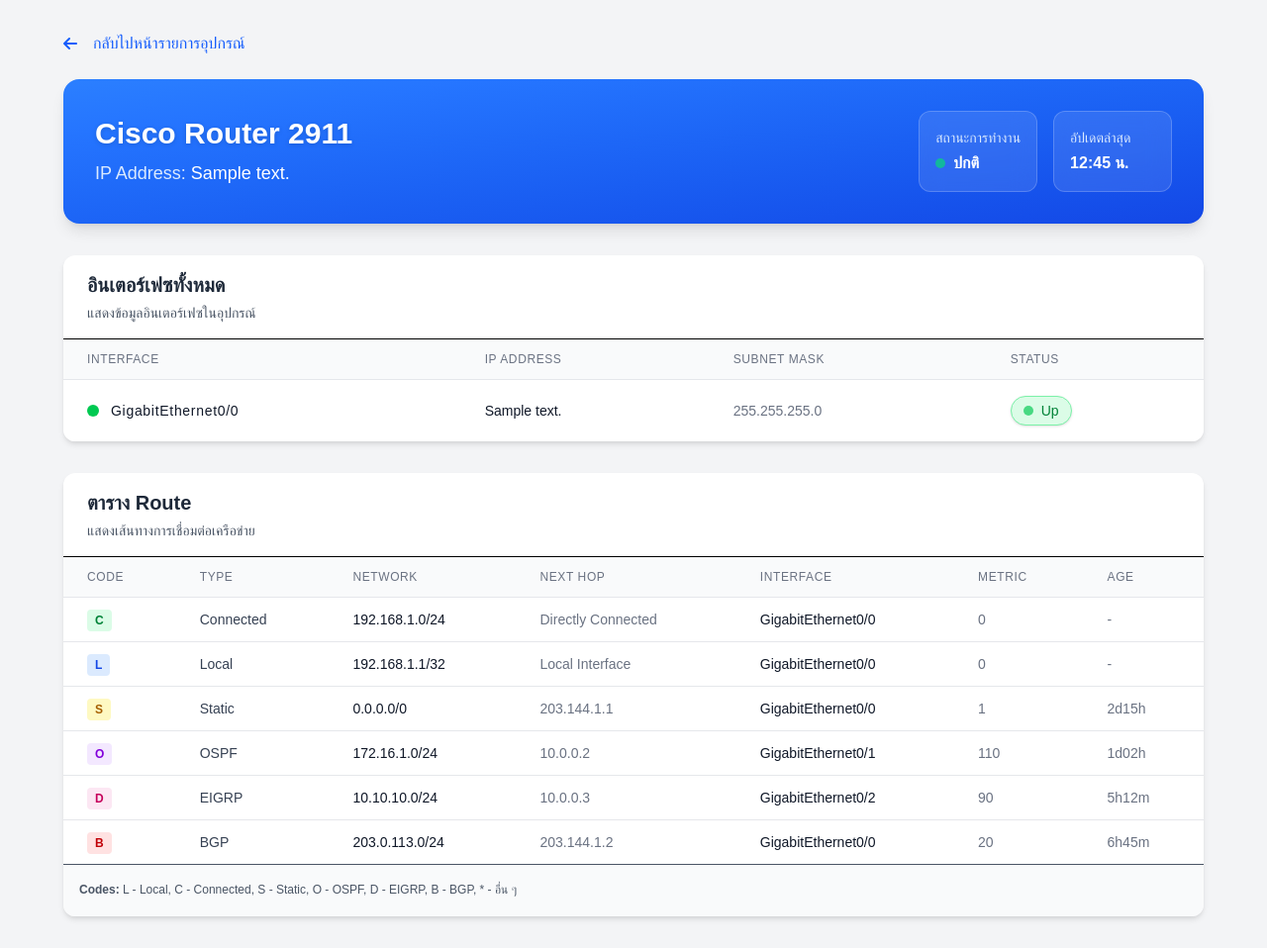
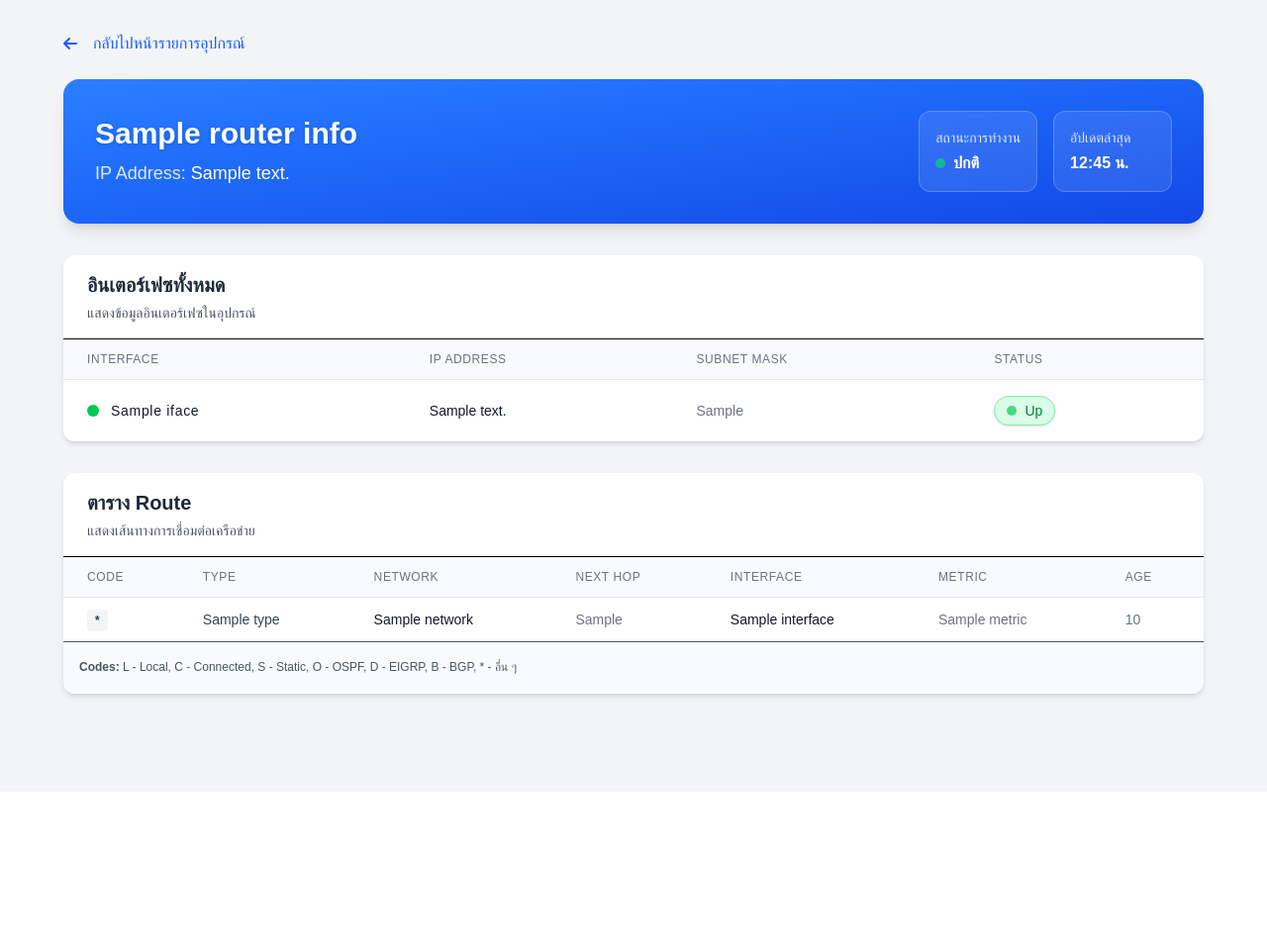
Before and after one commit to Yunoya18/IPA-Project, a FastAPI app: template web/templates/router_detail.html in a window 1280 px wide. Shown: the whole page at 99% size. After the commit the page ends 710 px from the top, so only its background shows below. Run offline with FastAPI, Linux system fonts and the light colour scheme; the template is opened without the code that fills it: most values are stand-ins (such as "Sample title", 1, 10 or a date in 2020); style sheets or scripts are compiled from the project's sources.

Commit message:
update router_detail page

```diff
--- a/web/app.py
+++ b/web/app.py
@@ -9,6 +9,7 @@ from pymongo import MongoClient
 client = MongoClient("mongodb://mongo:27017/")
 db = client["netconfig_db"]
 routers_collection = db["routers"]
+router_info_collection = db["router_info"]
 
 title = "NetConfig - "
 
@@ -17,7 +18,7 @@ app.mount("/static", StaticFiles(directory="static"), name="static")
 templates = Jinja2Templates(directory="templates")
 
 @app.get("/")
-async def home(request: Request):
+def home(request: Request):
     routers = list(routers_collection.find())
     return templates.TemplateResponse("index.html", {"title": title + "Home", "request" : request, "routers_list": routers})
 
@@ -25,21 +26,25 @@ async def home(request: Request):
 def router_detail(request: Request, router_id: str):
     try:
         obj_id = ObjectId(router_id)
-        router_data = routers_collection.find_one({"_id": obj_id})
 
-        if router_data is None:
-            raise HTTPException(status_code=404, detail="Router not found")
+        router_auth = routers_collection.find_one({"_id": obj_id})
+        if router_auth is None:
+            raise HTTPException(status_code=404, detail="Router auth data not found")
+
+        ip_to_find = router_auth.get("ip_address")
+        router_data = router_info_collection.find_one({"ip_address": ip_to_find})
 
         return templates.TemplateResponse("router_detail.html", {
-            "title": title + "Detail - " + router_data['ip_address'],
+            "title": title + "Detail - " + ip_to_find,
             "request" : request,
-            "router": router_data
+            "router_auth": router_auth, # ข้อมูลจาก collection 'routers'
+            "router_info": router_data  # ข้อมูลจาก collection 'router_info'
         })
     except Exception as e:
         raise HTTPException(status_code=500, detail=str(e))
 
 @app.post("/add")
-async def add_router(
+def add_router(
     ip_address: str = Form(...),
     username: str = Form(...),
     password: str = Form(...),
--- a/web/static/css/styles.css
+++ b/web/static/css/styles.css
@@ -8,14 +8,14 @@
     --font-mono: ui-monospace, SFMono-Regular, Menlo, Monaco, Consolas, "Liberation Mono",
       "Courier New", monospace;
     --color-red-100: oklch(93.6% 0.032 17.717);
+    --color-red-300: oklch(80.8% 0.114 19.571);
+    --color-red-400: oklch(70.4% 0.191 22.216);
     --color-red-500: oklch(63.7% 0.237 25.331);
     --color-red-600: oklch(57.7% 0.245 27.325);
     --color-red-700: oklch(50.5% 0.213 27.518);
     --color-red-800: oklch(44.4% 0.177 26.899);
     --color-yellow-100: oklch(97.3% 0.071 103.193);
-    --color-yellow-500: oklch(79.5% 0.184 86.047);
     --color-yellow-700: oklch(55.4% 0.135 66.442);
-    --color-yellow-800: oklch(47.6% 0.114 61.907);
     --color-green-100: oklch(96.2% 0.044 156.743);
     --color-green-300: oklch(87.1% 0.15 154.449);
     --color-green-400: oklch(79.2% 0.209 151.711);
@@ -25,15 +25,13 @@
     --color-green-800: oklch(44.8% 0.119 151.328);
     --color-blue-50: oklch(97% 0.014 254.604);
     --color-blue-100: oklch(93.2% 0.032 255.585);
-    --color-blue-300: oklch(80.9% 0.105 251.813);
-    --color-blue-400: oklch(70.7% 0.165 254.624);
     --color-blue-500: oklch(62.3% 0.214 259.815);
     --color-blue-600: oklch(54.6% 0.245 262.881);
     --color-blue-700: oklch(48.8% 0.243 264.376);
     --color-blue-800: oklch(42.4% 0.199 265.638);
+    --color-blue-900: oklch(37.9% 0.146 265.522);
     --color-purple-100: oklch(94.6% 0.033 307.174);
     --color-purple-500: oklch(62.7% 0.265 303.9);
-    --color-purple-600: oklch(55.8% 0.288 302.321);
     --color-purple-700: oklch(49.6% 0.265 301.924);
     --color-pink-100: oklch(94.8% 0.028 342.258);
     --color-pink-700: oklch(52.5% 0.223 3.958);
@@ -48,7 +46,6 @@
     --color-gray-900: oklch(21% 0.034 264.665);
     --color-white: #fff;
     --spacing: 0.25rem;
-    --container-sm: 24rem;
     --container-4xl: 56rem;
     --container-6xl: 72rem;
     --text-xs: 0.75rem;
@@ -59,19 +56,14 @@
     --text-lg--line-height: calc(1.75 / 1.125);
     --text-xl: 1.25rem;
     --text-xl--line-height: calc(1.75 / 1.25);
-    --text-2xl: 1.5rem;
-    --text-2xl--line-height: calc(2 / 1.5);
     --text-3xl: 1.875rem;
     --text-3xl--line-height: calc(2.25 / 1.875);
     --text-4xl: 2.25rem;
     --text-4xl--line-height: calc(2.5 / 2.25);
-    --font-weight-light: 300;
     --font-weight-medium: 500;
     --font-weight-semibold: 600;
     --font-weight-bold: 700;
-    --tracking-tighter: -0.05em;
     --tracking-wider: 0.05em;
-    --tracking-widest: 0.1em;
     --leading-relaxed: 1.625;
     --radius-lg: 0.5rem;
     --radius-xl: 0.75rem;
@@ -1002,11 +901,6 @@ body {
   inherits: false;
   initial-value: 0 0 #0000;
 }
-@property --tw-outline-style {
-  syntax: "*";
-  inherits: false;
-  initial-value: solid;
-}
 @property --tw-blur {
   syntax: "*";
   inherits: false;
@@ -1138,7 +1032,6 @@ body {
       --tw-ring-offset-width: 0px;
       --tw-ring-offset-color: #fff;
       --tw-ring-offset-shadow: 0 0 #0000;
-      --tw-outline-style: solid;
       --tw-blur: initial;
       --tw-brightness: initial;
       --tw-contrast: initial;
--- a/web/templates/router_detail.html
+++ b/web/templates/router_detail.html
@@ -22,15 +22,20 @@
         <div
             class="bg-linear-to-br from-blue-500 to-blue-700 rounded-2xl text-white p-8 mb-8 shadow-lg flex flex-col lg:flex-row justify-between items-start lg:items-center">
             <div>
-                <h1 class="text-3xl font-bold mb-2 drop-shadow-sm">Cisco Router 2911</h1>
-                <p class="text-blue-100 text-lg">IP Address: <span class="font-medium text-white">{{ router.ip_address }}</span></p>
+                <h1 class="text-3xl font-bold mb-2 drop-shadow-sm">{{ router_info.hostname }}</h1>
+                <p class="text-blue-100 text-lg">IP Address: <span class="font-medium text-white">{{ router_auth.ip_address }}</span></p>
             </div>
             <div class="mt-6 lg:mt-0 lg:ml-8 grid grid-cols-1 sm:grid-cols-2 gap-4 w-full lg:w-auto">
                 <div class="bg-white/10 backdrop-blur-md p-4 rounded-xl border border-white/20">
                     <p class="text-blue-100 text-sm mb-1">สถานะการทำงาน</p>
                     <div class="flex items-center space-x-2">
+                        {% if router_info.status == 'up' %}
                         <span class="inline-block w-2.5 h-2.5 bg-green-400 rounded-full animate-pulse"></span>
                         <p class="font-semibold text-white">ปกติ</p>
+                        {% else %}
+                        <span class="inline-block w-2.5 h-2.5 bg-red-400 rounded-full animate-pulse"></span>
+                        <p class="font-semibold text-white">หยุดทำงาน</p>
+                        {% endif %}
                     </div>
                 </div>
                 <div class="bg-white/10 backdrop-blur-md p-4 rounded-xl border border-white/20">
@@ -59,25 +64,32 @@
                         </tr>
                     </thead>
                     <tbody class="bg-white divide-y divide-gray-200">
+                        {% for iface in router_info.interfaces %}
                         <tr class="table-row">
                             <td class="px-6 py-4 whitespace-nowrap">
                                 <div class="flex items-center">
                                     <div class="w-3 h-3 bg-green-500 rounded-full mr-3"></div>
                                     <span
-                                        class="text-sm font-medium text-gray-900 tracking-wider">GigabitEthernet0/0</span>
+                                        class="text-sm font-medium text-gray-900 tracking-wider">{{ iface.name }}</span>
                                 </div>
                             </td>
-                            <td class="px-6 py-4 whitespace-nowrap text-sm text-gray-900">{{ router.ip_address }}</td>
-                            <td class="px-6 py-4 whitespace-nowrap text-sm text-gray-500">255.255.255.0</td>
+                            <td class="px-6 py-4 whitespace-nowrap text-sm text-gray-900">{{ iface.ip_address }}</td>
+                            <td class="px-6 py-4 whitespace-nowrap text-sm text-gray-500">{{ iface.subnet_mask }}</td>
                             <td class="px-6 py-4 whitespace-nowrap">
-                                <div
-                                    class="inline-flex items-center space-x-2 bg-green-100 border border-green-300 text-green-700 px-3 py-1 rounded-full shadow-sm">
-                                    <span
-                                        class="inline-block w-2.5 h-2.5 bg-green-500 rounded-full animate-pulse"></span>
+                                {% if iface.status == 'up' %}
+                                <div class="inline-flex items-center space-x-2 bg-green-100 border border-green-300 text-green-700 px-3 py-1 rounded-full shadow-sm">
+                                    <span class="inline-block w-2.5 h-2.5 bg-green-500 rounded-full animate-pulse"></span>
                                     <span class="font-medium text-sm">Up</span>
                                 </div>
+                                {% else %}
+                                <div class="inline-flex items-center space-x-2 bg-red-100 border border-red-300 text-red-700 px-3 py-1 rounded-full shadow-sm">
+                                    <span class="inline-block w-2.5 h-2.5 bg-red-500 rounded-full animate-pulse"></span>
+                                    <span class="font-medium text-sm">Down</span>
+                                </div>
+                                {% endif %}
                             </td>
                         </tr>
+                        {% endfor %}
                     </tbody>
                 </table>
             </div>
@@ -108,72 +120,45 @@
                         </tr>
                     </thead>
                     <tbody class="bg-white divide-y divide-gray-200">
+                        {% for route in router_info.routes %}
                         <tr>
+                            {% if route.code == 'C' %}
                             <td class="px-6 py-3">
                                 <span class="bg-green-100 text-green-700 px-2 py-1 rounded text-xs font-bold">C</span>
                             </td>
-                            <td class="px-6 py-3 text-gray-700">Connected</td>
-                            <td class="px-6 py-3 font-medium text-gray-900">192.168.1.0/24</td>
-                            <td class="px-6 py-3 text-gray-500">Directly Connected</td>
-                            <td class="px-6 py-3 text-gray-900">GigabitEthernet0/0</td>
-                            <td class="px-6 py-3 text-gray-500">0</td>
-                            <td class="px-6 py-3 text-gray-500">-</td>
-                        </tr>
-                        <tr>
+                            {% elif route.code == 'L' %}
                             <td class="px-6 py-3">
                                 <span class="bg-blue-100 text-blue-700 px-2 py-1 rounded text-xs font-bold">L</span>
                             </td>
-                            <td class="px-6 py-3 text-gray-700">Local</td>
-                            <td class="px-6 py-3 font-medium text-gray-900">192.168.1.1/32</td>
-                            <td class="px-6 py-3 text-gray-500">Local Interface</td>
-                            <td class="px-6 py-3 text-gray-900">GigabitEthernet0/0</td>
-                            <td class="px-6 py-3 text-gray-500">0</td>
-                            <td class="px-6 py-3 text-gray-500">-</td>
-                        </tr>
-                        <tr>
+                            {% elif route.code == 'S' %}
                             <td class="px-6 py-3">
                                 <span class="bg-yellow-100 text-yellow-700 px-2 py-1 rounded text-xs font-bold">S</span>
                             </td>
-                            <td class="px-6 py-3 text-gray-700">Static</td>
-                            <td class="px-6 py-3 font-medium text-gray-900">0.0.0.0/0</td>
-                            <td class="px-6 py-3 text-gray-500">203.144.1.1</td>
-                            <td class="px-6 py-3 text-gray-900">GigabitEthernet0/0</td>
-                            <td class="px-6 py-3 text-gray-500">1</td>
-                            <td class="px-6 py-3 text-gray-500">2d15h</td>
-                        </tr>
-                        <tr>
+                            {% elif route.code == 'O' %}
                             <td class="px-6 py-3">
                                 <span class="bg-purple-100 text-purple-700 px-2 py-1 rounded text-xs font-bold">O</span>
                             </td>
-                            <td class="px-6 py-3 text-gray-700">OSPF</td>
-                            <td class="px-6 py-3 font-medium text-gray-900">172.16.1.0/24</td>
-                            <td class="px-6 py-3 text-gray-500">10.0.0.2</td>
-                            <td class="px-6 py-3 text-gray-900">GigabitEthernet0/1</td>
-                            <td class="px-6 py-3 text-gray-500">110</td>
-                            <td class="px-6 py-3 text-gray-500">1d02h</td>
-                        </tr>
-                        <tr>
+                            {% elif route.code == 'D' %}
                             <td class="px-6 py-3">
                                 <span class="bg-pink-100 text-pink-700 px-2 py-1 rounded text-xs font-bold">D</span>
                             </td>
-                            <td class="px-6 py-3 text-gray-700">EIGRP</td>
-                            <td class="px-6 py-3 font-medium text-gray-900">10.10.10.0/24</td>
-                            <td class="px-6 py-3 text-gray-500">10.0.0.3</td>
-                            <td class="px-6 py-3 text-gray-900">GigabitEthernet0/2</td>
-                            <td class="px-6 py-3 text-gray-500">90</td>
-                            <td class="px-6 py-3 text-gray-500">5h12m</td>
-                        </tr>
-                        <tr>
+                            {% elif route.code == 'B' %}
                             <td class="px-6 py-3">
                                 <span class="bg-red-100 text-red-700 px-2 py-1 rounded text-xs font-bold">B</span>
                             </td>
-                            <td class="px-6 py-3 text-gray-700">BGP</td>
-                            <td class="px-6 py-3 font-medium text-gray-900">203.0.113.0/24</td>
-                            <td class="px-6 py-3 text-gray-500">203.144.1.2</td>
-                            <td class="px-6 py-3 text-gray-900">GigabitEthernet0/0</td>
-                            <td class="px-6 py-3 text-gray-500">20</td>
-                            <td class="px-6 py-3 text-gray-500">6h45m</td>
+                            {% else %}
+                            <td class="px-6 py-3">
+                                <span class="bg-gray-100 text-gray-700 px-2 py-1 rounded text-xs font-bold">*</span>
+                            </td>
+                            {% endif %}
+                            <td class="px-6 py-3 text-gray-700">{{ route.type }}</td>
+                            <td class="px-6 py-3 font-medium text-gray-900">{{ route.network }}</td>
+                            <td class="px-6 py-3 text-gray-500">{{ route.next_hop }}</td>
+                            <td class="px-6 py-3 text-gray-900">{{ route.interface }}</td>
+                            <td class="px-6 py-3 text-gray-500">{{ route.metric }}</td>
+                            <td class="px-6 py-3 text-gray-500">{{ route.age }}</td>
                         </tr>
+                        {% endfor %}
                     </tbody>
                 </table>
             </div>
```
Also changed, not shown: other parts of web/static/css/styles.css (+15 -108 lines).
